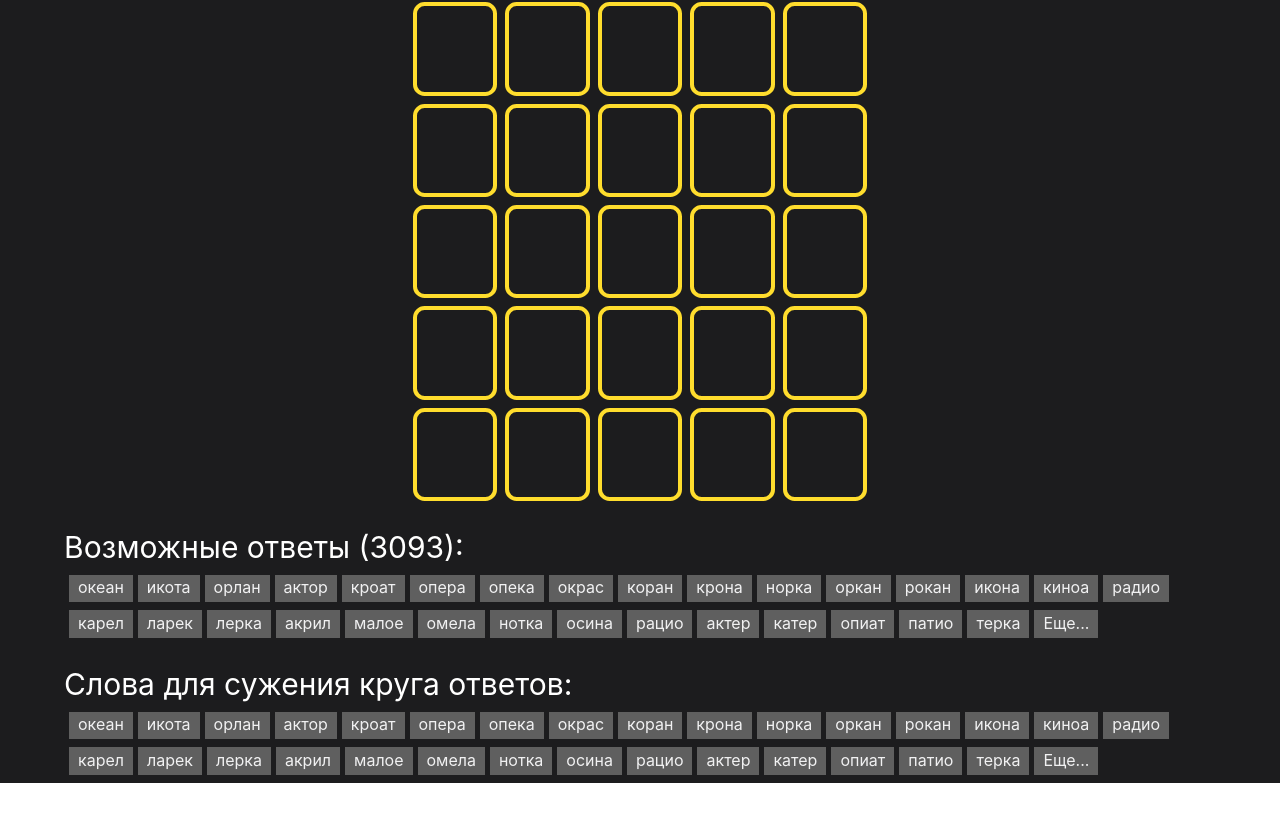
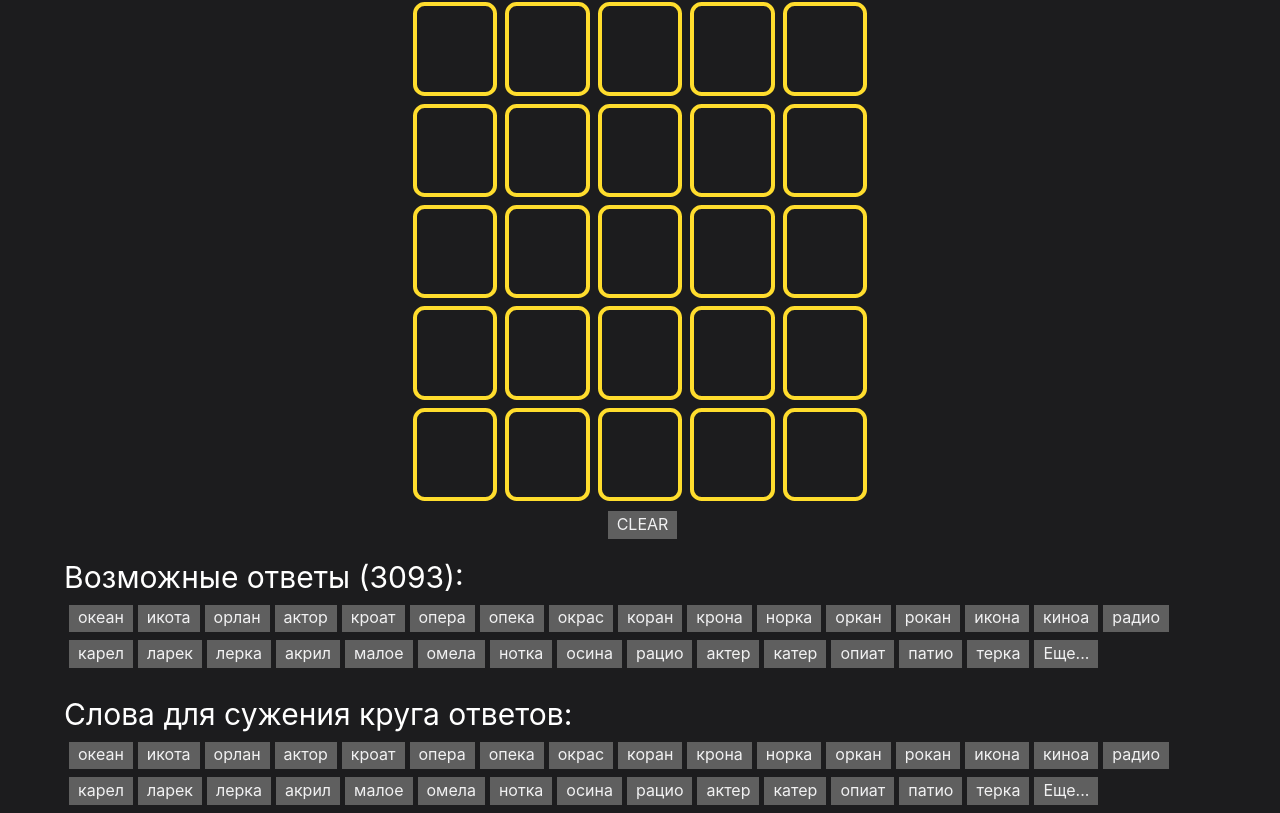
Before and after one commit to lnickersl/5bukv-tinkoff-guesser, a React (Create React App) app: page / in a window 1280 px wide. Shown: the part 257-1070 px from the top of the page. Before the commit the page ends 1040 px from the top, so only its background shows below. Built offline with nearby package versions, Linux system fonts and the light colour scheme.

Commit message:
feat: clear button

```diff
--- a/src/App.module.scss
+++ b/src/App.module.scss
@@ -126,7 +126,7 @@
 
 .solution {
     align-self: start;
-    margin-top: 10px;
+    margin-top: 5px;
     // width: 90%;
     // margin-left: 5%;
     // margin-right: 5%;
--- a/src/App.tsx
+++ b/src/App.tsx
@@ -4,6 +4,7 @@ import Word from './components/Word';
 import {ELetterState, TCoords, TLetter, TWord} from './types';
 import {WordSolver} from './helpers/WordSolver';
 import Suggestions from './components/Suggestions';
+import SuggestedWord from './components/SuggestedWord';
 
 const LETTERS = 5;
 const WORDS = 6;
@@ -198,6 +199,10 @@ function App() {
         return wordIndex === active?.[0] && letterIndex === active?.[1];
     };
 
+    const handleClear = useCallback(() => {
+        setWords(initWords());
+    }, [setWords]);
+
     return (
         <div className={style.app} onKeyDown={handleKeyDown} onClick={handleClick}>
             <div className={style.game}>
@@ -206,6 +211,9 @@ function App() {
                 </header>
                 <div className={style.field}>
                     {words.map((word, wordIndex) => <Word key={wordIndex} onInput={onInput(wordIndex)} setActive={makeActive(wordIndex)} moveActive={moveActive} isActive={isActive(wordIndex)} word={word} />)}
+                </div>
+                <div style={{marginTop: '15px'}}>
+                    <SuggestedWord word={'CLEAR'} onClick={handleClear} />
                 </div>
                 { isLoading ? (<div>{'Загрузка...'}</div>) : (
                     <div className={style.solution}>
```
